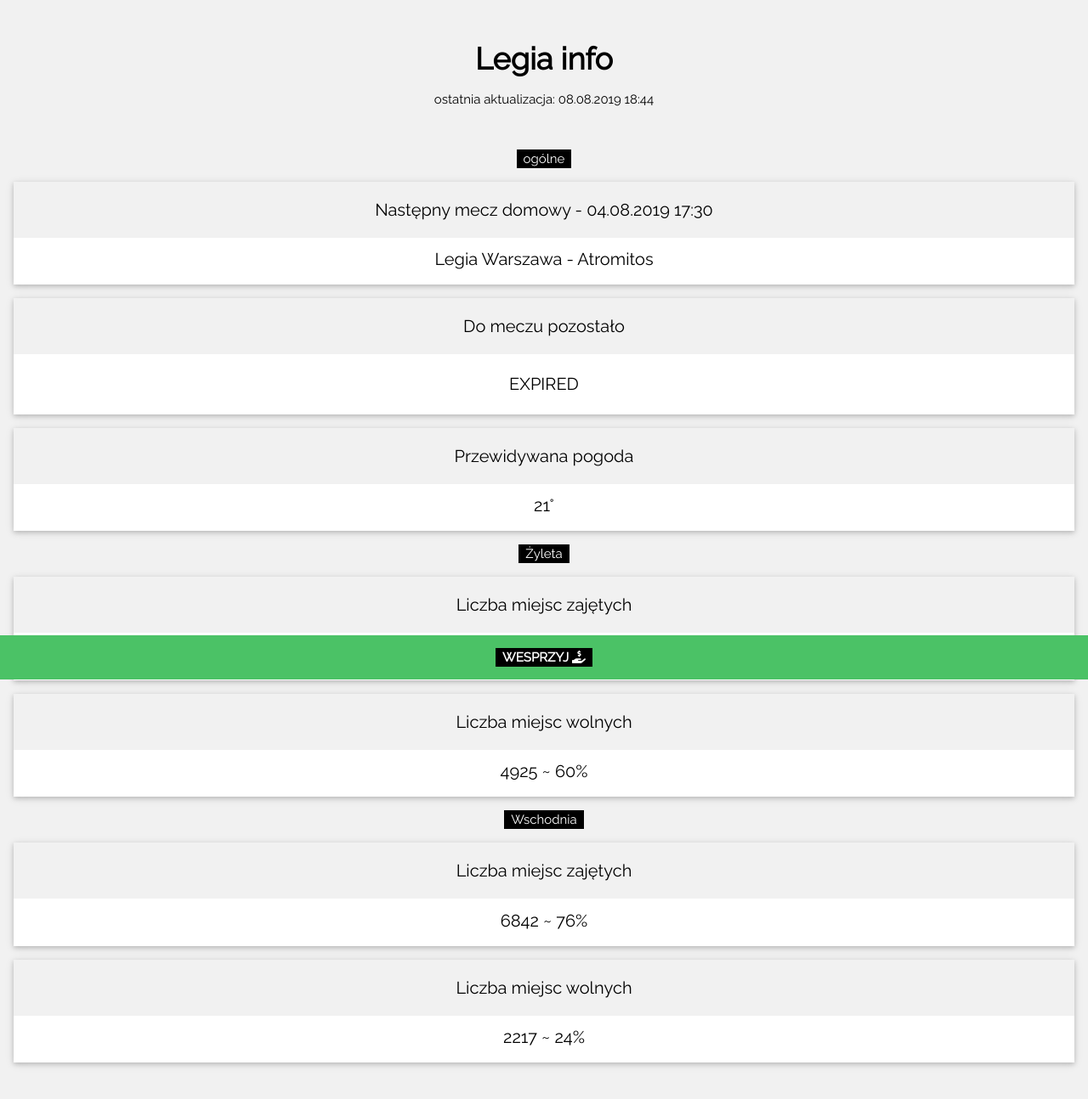
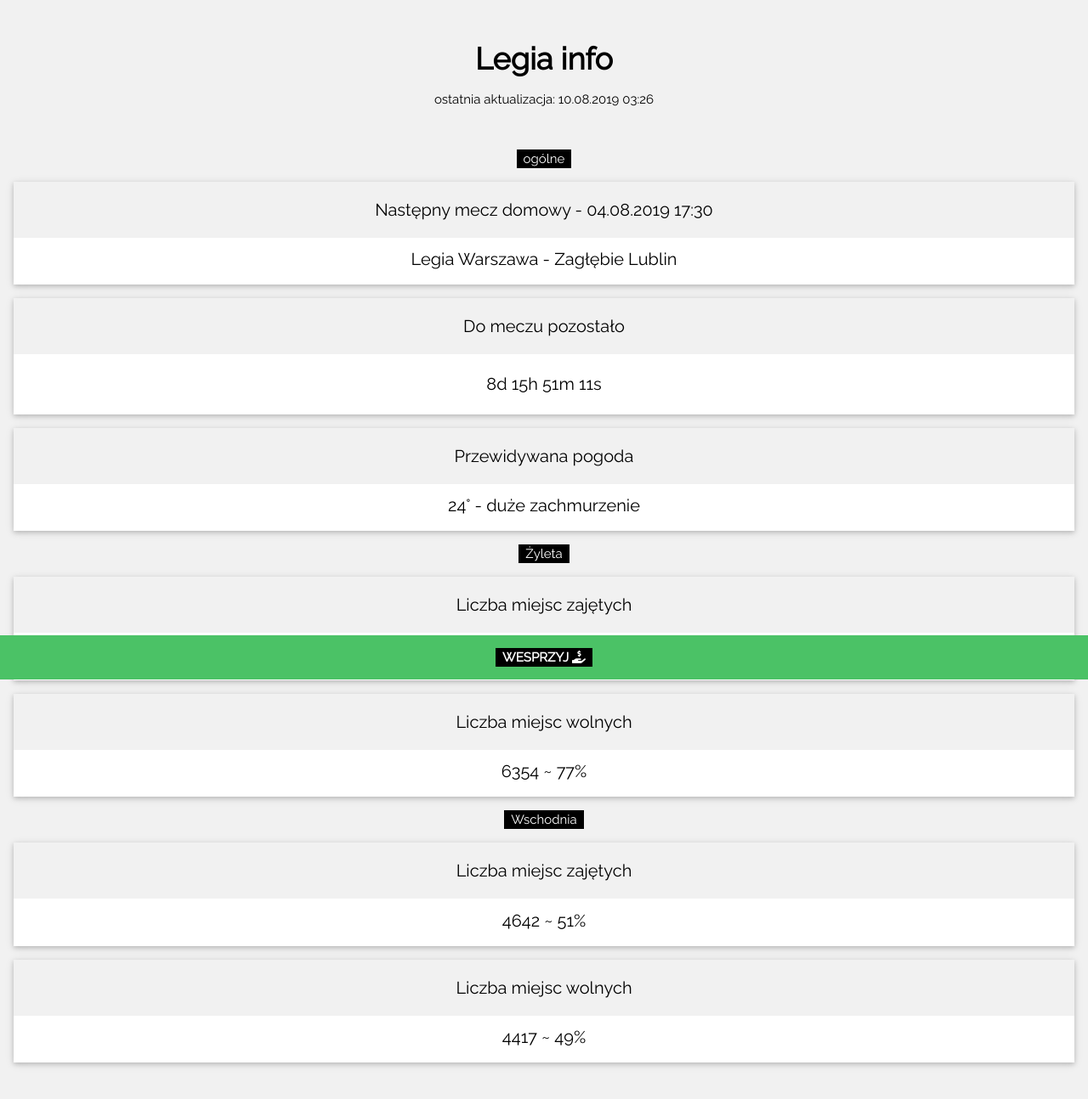
Before and after one commit to FxMiK/legiainfo, a plain HTML site: page index.htm in a window 1280 px wide. Shown: the top 1294 px of the page at 85% size. Drawn offline with nearby package versions, Linux system fonts and the light colour scheme.

Commit message:
10.08.2019/03:26

```diff
--- a/index.htm
+++ b/index.htm
@@ -34,7 +34,7 @@ body,h1,h2,h3,h4,h5 {font-family: "Raleway", sans-serif}
 <!-- Header -->
 <header class="w3-container w3-center w3-padding-32">
   <h1><b>Legia info</b></h1>
-  ostatnia aktualizacja: 08.08.2019 18:44
+  ostatnia aktualizacja: 10.08.2019 03:26
 </header>
 
 <p><span class="w3-tag">ogólne</span></p>
@@ -48,7 +48,7 @@ body,h1,h2,h3,h4,h5 {font-family: "Raleway", sans-serif}
     </div>
     <div class="w3-container w3-white">
 	<center>
-    <h4>Legia Warszawa - Atromitos</h4>
+    <h4>Legia Warszawa - Zagłębie Lublin</h4>
     </center>
 	</p>
     </div>
@@ -74,7 +74,7 @@ body,h1,h2,h3,h4,h5 {font-family: "Raleway", sans-serif}
     </div>
     <div class="w3-container w3-white">
 	<center>
-    <h4>21°</h4>
+    <h4>24° - duże zachmurzenie</h4>
     </p>
 	</center>
     </div>
@@ -90,7 +90,7 @@ body,h1,h2,h3,h4,h5 {font-family: "Raleway", sans-serif}
     </div>
     <div class="w3-container w3-white">
 	<center>
-    <h4>3284 ~ 40%</h4>
+    <h4>1855 ~ 23%</h4>
 	</center>
     </p>
     </div>
@@ -104,7 +104,7 @@ body,h1,h2,h3,h4,h5 {font-family: "Raleway", sans-serif}
     </div>
     <div class="w3-container w3-white">
 	<center>
-    <h4>4925 ~ 60%</h4>
+    <h4>6354 ~ 77%</h4>
 	</center>
     </p>
     </div>
@@ -120,7 +120,7 @@ body,h1,h2,h3,h4,h5 {font-family: "Raleway", sans-serif}
     </div>
     <div class="w3-container w3-white">
 	<center>
-    <h4>6842 ~ 76%</h4>
+    <h4>4642 ~ 51%</h4>
 	</center>
     </p>
     </div>
@@ -134,7 +134,7 @@ body,h1,h2,h3,h4,h5 {font-family: "Raleway", sans-serif}
     </div>
     <div class="w3-container w3-white">
 	<center>
-    <h4>2217 ~ 24%</h4>
+    <h4>4417 ~ 49%</h4>
 	</center>
     </p>
     </div>
@@ -165,7 +165,7 @@ body,h1,h2,h3,h4,h5 {font-family: "Raleway", sans-serif}
 
 <script>
 // Set the date we're counting down to
-var countDownDate = new Date("August 08, 2019 21:00:00").getTime();
+var countDownDate = new Date("August 18, 2019 17:30:00").getTime();
 
 // Update the count down every 1 second
 var x = setInterval(function() {
```
Also changed, not shown: archiwum.htm (+24 -7 lines), datki.htm (+1 -1 lines), opis.htm (+1 -1 lines).
